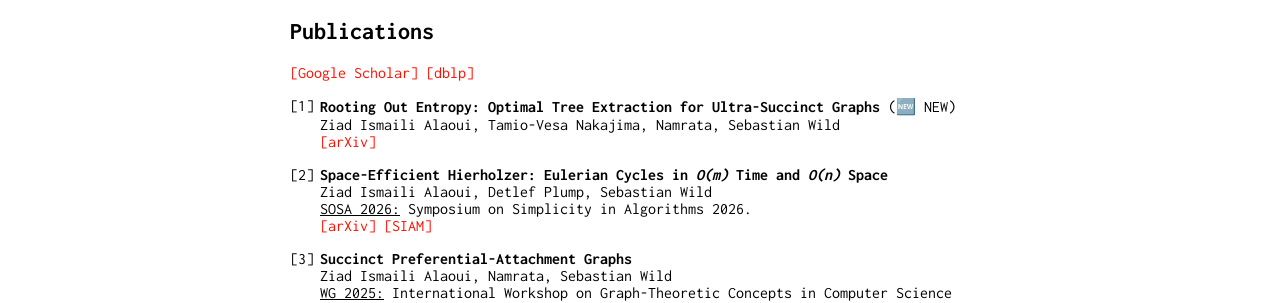
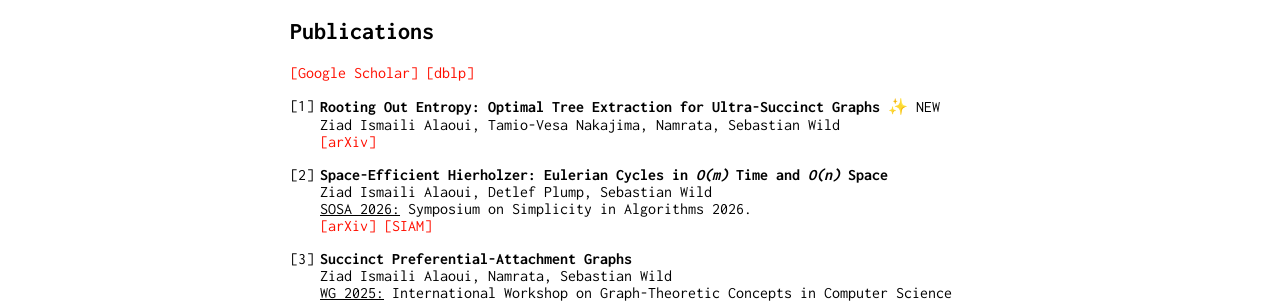
Before and after one commit to ismaili-ziad/me, a Jekyll site: the page built from index.md, in a window 1280 px wide. Shown: the part 973-1276 px from the top of the page. Built offline with Jekyll 4.4.1, drawn with Linux system fonts in a browser that asks for light colours; our own code applies the rules of GitHub Pages for plain Markdown files.

```diff
--- a/index.md
+++ b/index.md
@@ -32,7 +32,7 @@ I am also a doctoral student at Marburg University (Germany) via a cotutelle pro
 
 [[Google Scholar]](https://scholar.google.co.uk/citations?user=ubrIbOoAAAAJ) [[dblp]](https://dblp.org/pid/380/9753.html)
 
-1. **Rooting Out Entropy: Optimal Tree Extraction for Ultra-Succinct Graphs** (🆕 NEW)<br>
+1. **Rooting Out Entropy: Optimal Tree Extraction for Ultra-Succinct Graphs** ✨ NEW<br>
    Ziad Ismaili Alaoui, Tamio-Vesa Nakajima, Namrata, Sebastian Wild<br>
    [[arXiv]](https://arxiv.org/pdf/2603.14649)
 
```
